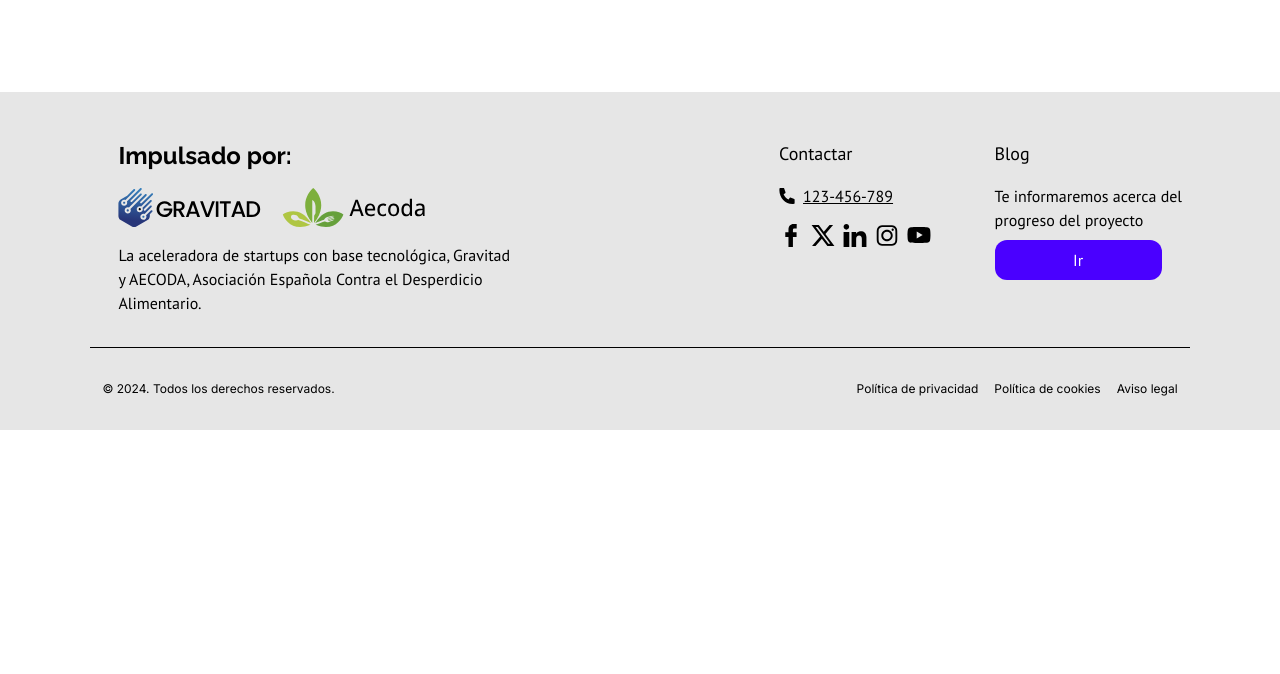
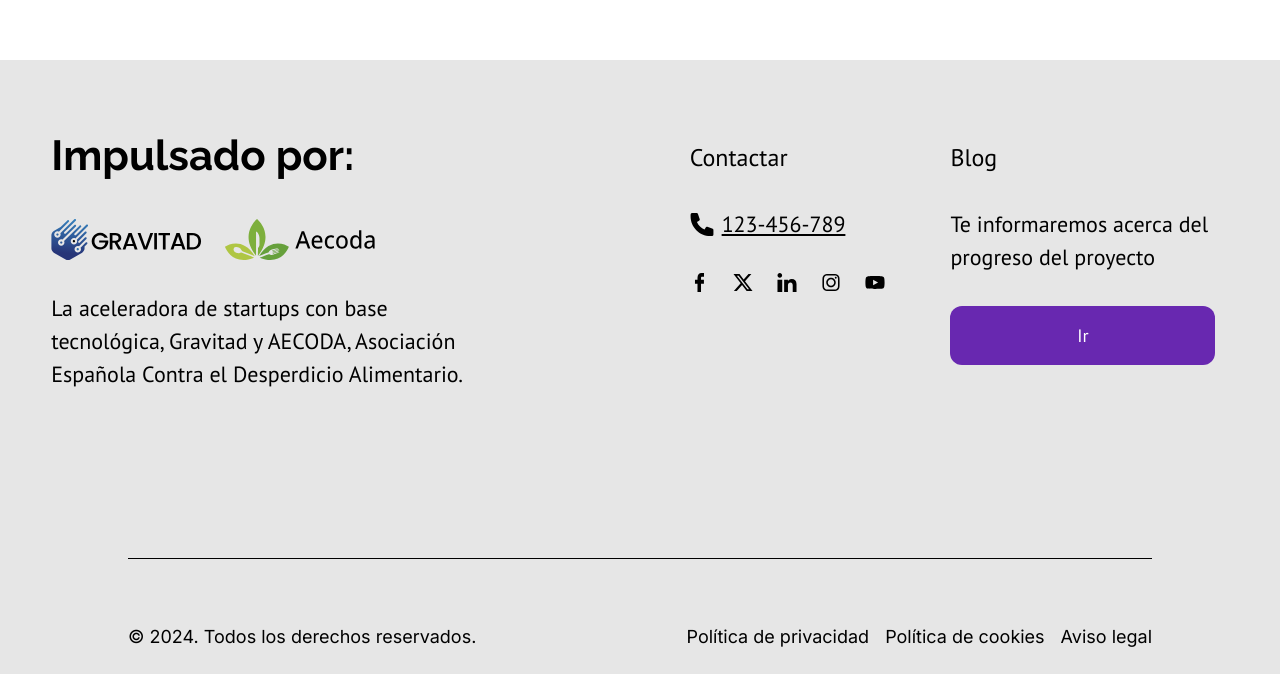
Before and after one commit to gravitad-dev/TS-React-Template, a React (Vite) app: page / in a window 1280 px wide. Shown: the part 808-1482 px from the top of the page. Before the commit the page ends 1238 px from the top, so only its background shows below. Built offline with nearby package versions, Linux system fonts and the light colour scheme.

Commit message:
fix(footer): styles fixed

```diff
--- a/src/assets/svg/svg.ts
+++ b/src/assets/svg/svg.ts
@@ -2,8 +2,9 @@ import facebook from './facebook.svg'
 import instagram from './instagram.svg'
 import linkedin from './linkedin.svg'
 import logos from './logos.svg'
+import graylogos from './logos2.svg'
 import phone from './phone.svg'
 import x from './x.svg'
 import youtube from './youtube.svg'
 
-export { logos, phone, youtube, x, facebook, instagram, linkedin }
+export { logos, graylogos, phone, youtube, x, facebook, instagram, linkedin }
--- a/src/components/common/Footer.tsx
+++ b/src/components/common/Footer.tsx
@@ -1,5 +1,6 @@
 import {
   facebook,
+  graylogos,
   instagram,
   linkedin,
   logos,
@@ -7,13 +8,8 @@ import {
   x,
   youtube,
 } from '@/assets/index'
-import type {
-  FooterData,
-  FooterItem,
-  ImageItem,
-  LinkItem,
-  TextItem,
-} from '@/interfaces'
+import type { FooterData } from '@/interfaces'
+import type React from 'react'
 
 // Datos del footer
 const data: FooterData = {
@@ -21,139 +17,61 @@ const data: FooterData = {
     {
       id: 1,
       title: 'Impulsado por:',
-      items: [
-        { id: 1, type: 'image', src: logos, alt: 'Logos' },
-        {
-          id: 2,
+      image: { id: 2, type: 'image', src: logos, alt: 'Logos' },
+      image2: { id: 3, type: 'image', src: graylogos, alt: 'Logosgray' },
+      content: {
+        id: 4,
         type: 'text',
         content:
           'La aceleradora de startups con base tecnológica, Gravitad y AECODA, Asociación Española Contra el Desperdicio Alimentario.',
       },
-      ],
     },
     {
       id: 2,
       title: 'Contactar',
-      items: [
-        { id: 1, icon: phone, type: 'link', href: '#', content: '123-456-789' },
-      ],
+      link: {
+        id: 1,
+        type: 'link',
+        href: '#',
+        content: '123-456-789',
+        icon: phone,
+      },
     },
     {
       id: 3,
       title: 'Blog',
-      items: [
-        {
+      content: {
         id: 1,
         type: 'text',
         content: 'Te informaremos acerca del progreso del proyecto',
       },
-      ],
     },
   ],
   copyRight: [
-    {
-      id: 1,
-      type: 'text',
-      content: '© 2024. Todos los derechos reservados.',
-      href: '#',
-    },
-    {
-      id: 2,
-      type: 'text',
-      content: 'Política de privacidad',
-      href: '/privacidad',
-    },
-    {
-      id: 3,
-      type: 'text',
-      content: 'Política de cookies',
-      href: '/cookies',
-    },
-    {
-      id: 4,
-      type: 'text',
-      content: 'Aviso legal',
-      href: '/legal',
-    },
+    { id: 1, content: '© 2024. Todos los derechos reservados.' },
+    { id: 2, content: 'Política de privacidad', href: '/privacidad' },
+    { id: 3, content: 'Política de cookies', href: '/cookies' },
+    { id: 4, content: 'Aviso legal', href: '/legal' },
   ],
-}
-
-// Renderiza los elementos del footer basándose en su tipo
-const renderFooterItem = (item: FooterItem) => {
-  switch (item.type) {
-    case 'text':
-      return (
-        <p key={item.id} className="max-w-[400px]">
-          {(item as TextItem).content}
-        </p>
-      )
-    case 'link': {
-      const linkItem = item as LinkItem
-      return (
-        <div key={item.id} className="flex items-center gap-1 min-w-max">
-          {item.icon && (
-            <img src={item.icon} className="w-[16px] mr-1" alt="" />
-          )}
-          <a href={linkItem.href} className="block underline">
-            {linkItem.content}
-          </a>
-        </div>
-      )
-    }
-    case 'image': {
-      const imageItem = item as ImageItem
-      return (
-        <img
-          key={item.id}
-          className="w-2/3 md:w-1/2"
-          src={imageItem.src}
-          alt={imageItem.alt}
-        />
-      )
-    }
-    default:
-      return null
-  }
 }
 
 // Enlaces sociales
 const socialLinks = [
-  {
-    href: 'https://facebook.com',
-    src: facebook,
-    alt: 'Facebook',
-    title: 'Facebook',
-  },
-  { href: 'https://twitter.com', src: x, alt: 'Twitter', title: 'Twitter' },
-  {
-    href: 'https://linkedin.com',
-    src: linkedin,
-    alt: 'LinkedIn',
-    title: 'LinkedIn',
-  },
-  {
-    href: 'https://instagram.com',
-    src: instagram,
-    alt: 'Instagram',
-    title: 'Instagram',
-  },
-  {
-    href: 'https://youtube.com',
-    src: youtube,
-    alt: 'YouTube',
-    title: 'YouTube',
-  },
+  { href: 'https://facebook.com', src: facebook, alt: 'Facebook' },
+  { href: 'https://twitter.com', src: x, alt: 'Twitter' },
+  { href: 'https://linkedin.com', src: linkedin, alt: 'LinkedIn' },
+  { href: 'https://instagram.com', src: instagram, alt: 'Instagram' },
+  { href: 'https://youtube.com', src: youtube, alt: 'YouTube' },
 ]
 
 const renderSocialLinks = () => (
-  <div className="flex gap-6 md:gap-2 mt-4 items-center">
-    {socialLinks.map(({ href, src, alt, title }) => (
+  <div className="flex gap-6 mt-6 md:mt-[32px] items-center">
+    {socialLinks.map(({ href, src, alt }) => (
       <a key={alt} href={href} target="_blank" rel="noopener noreferrer">
         <img
           src={src}
           alt={alt}
-          title={title}
-          className="w-6 filter invert-[.5] md:filter-none"
+          className="w-[1.24rem] filter invert-[.5] md:filter-none hover:opacity-75 transition-opacity"
         />
       </a>
     ))}
@@ -161,38 +79,68 @@ const renderSocialLinks = () => (
 )
 
 export const Footer: React.FC = () => (
-  <footer className="bg-[#E6E6E6] py-8 font-ptSans w-full">
-    <div className="container mx-auto grid grid-cols-1 md:grid-cols-5 md:px-[8vw]">
+  <footer className="bg-[#E6E6E6] pb-6 pt-[64px] font-ptSans w-full text-[#707070] md:text-black">
+    <div className="container mx-auto grid grid-cols-1 md:grid-cols-4 px-[4%] md:h-[370px]">
       {/* Sección 1: Impulsado por */}
-      <div className="col-span-1 md:col-span-3 p-4 space-y-4">
-        <h4 className="font-bold md:text-2xl mb-4 font-raleway">
+      <div className="col-span-1 md:col-span-2 space-y-4 md:space-y-[32px]">
+        <h4 className="font-bold text-[16px] md:text-[42px] font-raleway">
           {data.sections[0].title}
         </h4>
-        {data.sections[0].items.map(renderFooterItem)}
+        {data.sections[0].image && (
+          <img
+            key={data.sections[0].image.id}
+            className="hidden md:block w-2/3 md:w-[55%] object-contain"
+            src={data.sections[0].image.src}
+            alt={data.sections[0].image.alt}
+          />
+        )}
+        {data.sections[0].image2 && (
+          <img
+            key={data.sections[0].image2.id}
+            className="md:hidden w-2/3 md:w-[55%] object-contain"
+            src={data.sections[0].image2.src}
+            alt={data.sections[0].image2.alt}
+          />
+        )}
+        {data.sections[0].content && (
+          <p className="text-[14px] md:text-[22px] md:w-3/4">
+            {data.sections[0].content.content}
+          </p>
+        )}
       </div>
 
       {/* Sección 2: Contactar con redes sociales */}
       <div className="col-span-1 p-4 mx-auto hidden md:block">
-        <h4 className="text-lg mb-4">{data.sections[1].title}</h4>
-        <div>{data.sections[1].items.map(renderFooterItem)}</div>
+        <h4 className="text-[16px] md:text-[24px]">{data.sections[1].title}</h4>
+        {data.sections[1].link && (
+          <div className="flex mt-[32px] items-center gap-1 min-w-max text-[22px]">
+            {data.sections[1].link.icon && (
+              <img
+                src={data.sections[1].link.icon}
+                className="w-[24px] mr-1"
+                alt=""
+              />
+            )}
+            <a href={data.sections[1].link.href} className="block underline">
+              {data.sections[1].link.content}
+            </a>
+          </div>
+        )}
         {renderSocialLinks()}
       </div>
 
       {/* Sección 3: Blog / Newsletter */}
-      <div className="col-span-1 p-4 md:ml-4 space-y-4">
-        <h4 className="hidden md:block text-lg mb-4">
-          {data.sections[2].title}
-        </h4>
-        <h4 className="md:hidden text-md mb-4 font-semibold">
-          Unirse a la newsletter
-        </h4>
-        <div className="min-w-[16vw] text-[14px] md:text-[16px]">
-          {data.sections[2].items.map(renderFooterItem)}
-        </div>
+      <div className="col-span-1 py-4 md:ml-4 space-y-4 md:space-y-[32px] w-[90%]">
+        <h4 className="text-[16px] md:text-[24px]">{data.sections[2].title}</h4>
+        {data.sections[2].content && (
+          <p className="text-[14px] md:text-[22px]">
+            {data.sections[2].content.content}
+          </p>
+        )}
         <a href="/blog">
           <button
             type="button"
-            className="bg-primary hover:bg-opacity-80 text-white w-full p-2 rounded-[12px] mt-2"
+            className="bg-primary hover:bg-opacity-80 text-white w-full p-2 py-4 rounded-[12px] mt-[16px] md:mt-[32px] text-[18px]"
           >
             Ir
           </button>
@@ -205,8 +153,8 @@ export const Footer: React.FC = () => (
         {renderSocialLinks()}
       </div>
     </div>
-    <hr className="border-t-1 border-black my-4 w-[86%] mx-auto" />
-    <div className="flex flex-col md:flex-row items-center justify-between mt-8 font-inter text-center text-[12px] md:px-[8vw]">
+    <hr className="border-t-1 border-black md:my-[64px] w-[80%] mx-auto" />
+    <div className="flex flex-col md:flex-row items-center justify-between mt-8 font-inter text-center text-[14px] md:text-[18px] px-[2px] md:px-[10%]">
       <p>{data.copyRight[0].content}</p>
       <div className="flex items-center gap-4 mt-4 md:mt-0">
         {data.copyRight.slice(1).map((item) => (
--- a/src/components/common/Layout.tsx
+++ b/src/components/common/Layout.tsx
@@ -6,7 +6,7 @@ interface LayoutProps {
 }
 
 export const Layout: React.FC<LayoutProps> = ({
-  maxWidth = 'max-w-[1720px]',
+  maxWidth = 'max-w-[1535px]',
   children,
 }) => {
   return <div className={`${maxWidth} mx-auto p-4`}>{children}</div>
--- a/src/router/router.tsx
+++ b/src/router/router.tsx
@@ -1,4 +1,4 @@
-import { Footer, Layout, Navbar } from '@/components/common/'
+import { Footer, Navbar } from '@/components/common/'
 import type { Routes } from '@/types'
 import type { RouteObject } from 'react-router-dom'
 import { useRoutes } from 'react-router-dom'
@@ -51,7 +51,7 @@ export const AppRouter = () => {
   return (
     <>
       <Navbar />
-      <Layout>{allRoutes}</Layout>
+      {allRoutes}
       <Footer />
     </>
   )
--- a/tailwind.config.js
+++ b/tailwind.config.js
@@ -8,6 +8,11 @@ export default {
         inter: ['Inter', 'sans-serif'],
         ptSans: ['PT Sans', 'sans-serif'],
       },
+      colors: {
+        primary: '#6828B0',
+        // secondary: '#28B068',
+        // customBlue: '#2868B0',
+      },
       invert: {
         25: '.25',
         50: '.5',
```
Also changed, not shown: src/interfaces/footer.interface.ts (+26 -20 lines), src/assets/svg/logos2.svg (added). Lines whose indentation alone changed are shown as unchanged.
